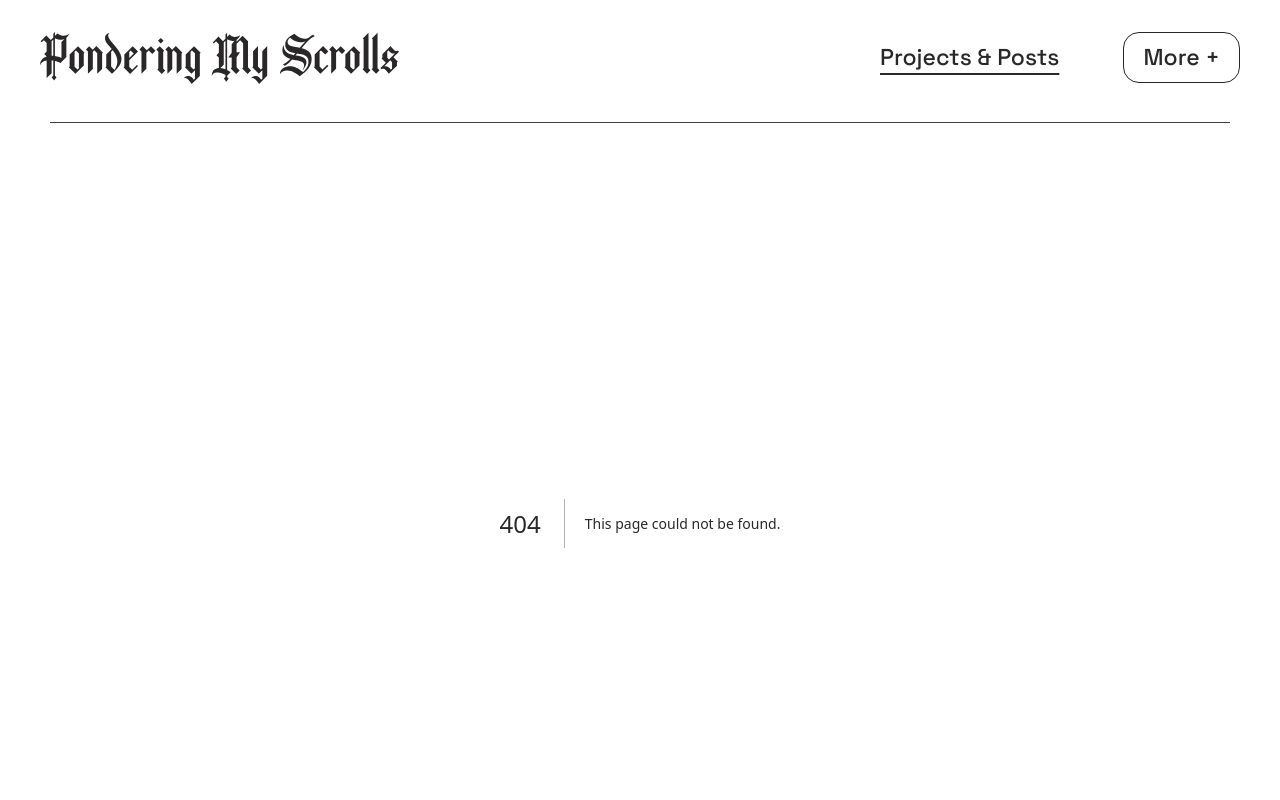
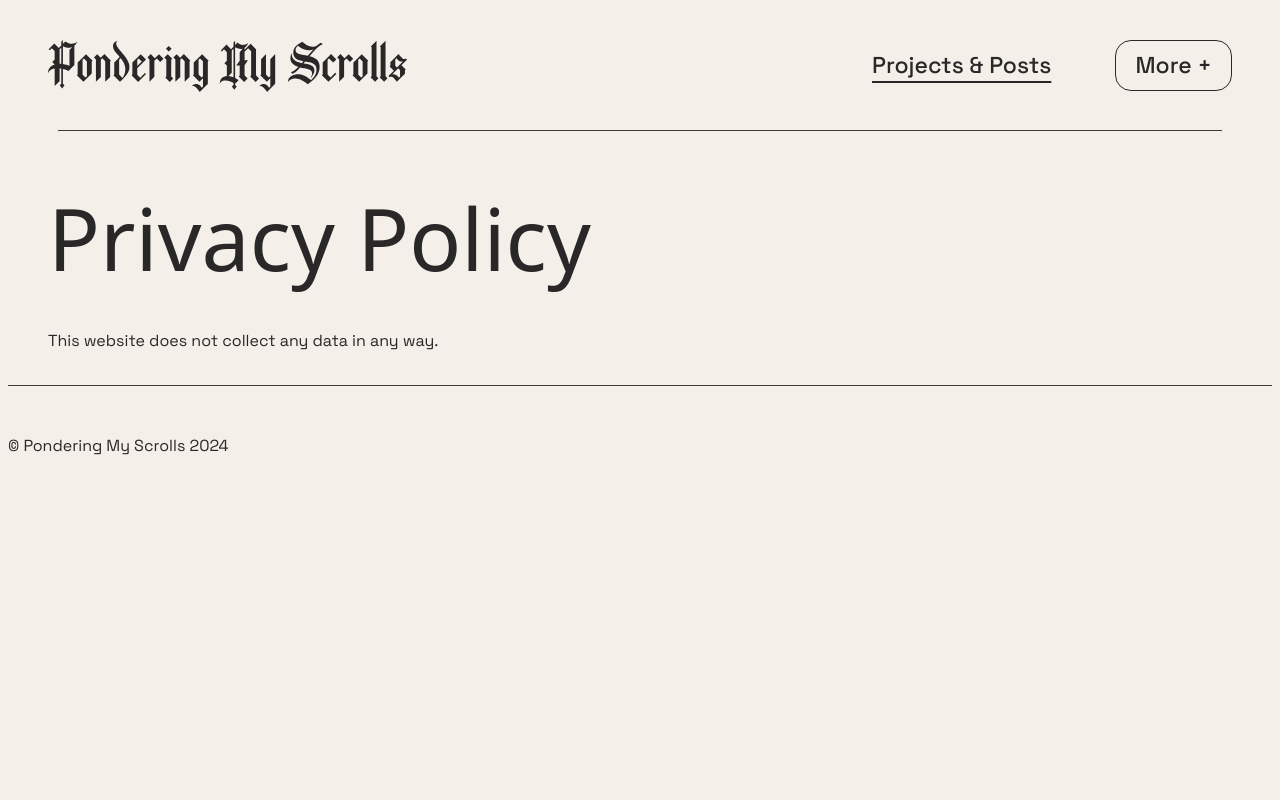
Before and after one commit to Pondering-My-Scrolls/pondering-my-scrolls-website, a Next.js app: page /privacy in a window 1280 px wide. Before the commit this address had no page. Shown: the top 800 px of the page. Built offline with nearby package versions, Linux system fonts and the light colour scheme; a web font is replaced by a local one.

Commit message:
Set up privacy page

```diff
--- /dev/null
+++ b/app/privacy/page.js
@@ -0,0 +1,22 @@
+import React from 'react';
+
+import PageHeader from '../../components/page-header/pageHeader.js';
+
+export const metadata = {
+    title: 'Privacy | Pondering My Scrolls',
+}
+
+function Privacy() {
+    return (
+        <main className="wo">
+            <PageHeader h1="Privacy Policy" />
+            <div className="wysiwyg">
+                <p>
+                    This website does not collect any data in any way.
+                </p>
+            </div>
+        </main>
+    )
+}
+
+export default Privacy
--- a/components/header/Header.js
+++ b/components/header/Header.js
@@ -80,6 +80,11 @@ function Header() {
                                 </Link>
                             </li>
                             <li>
+                                <Link href="/privacy" aria-current={pathname == "/privacy" ? "page" : "false"}>
+                                    Privacy policy
+                                </Link>
+                            </li>
+                            <li>
                                 <Link href="/sitemap" aria-current={pathname == "/sitemap" ? "page" : "false"}>
                                     Sitemap
                                 </Link>
```
